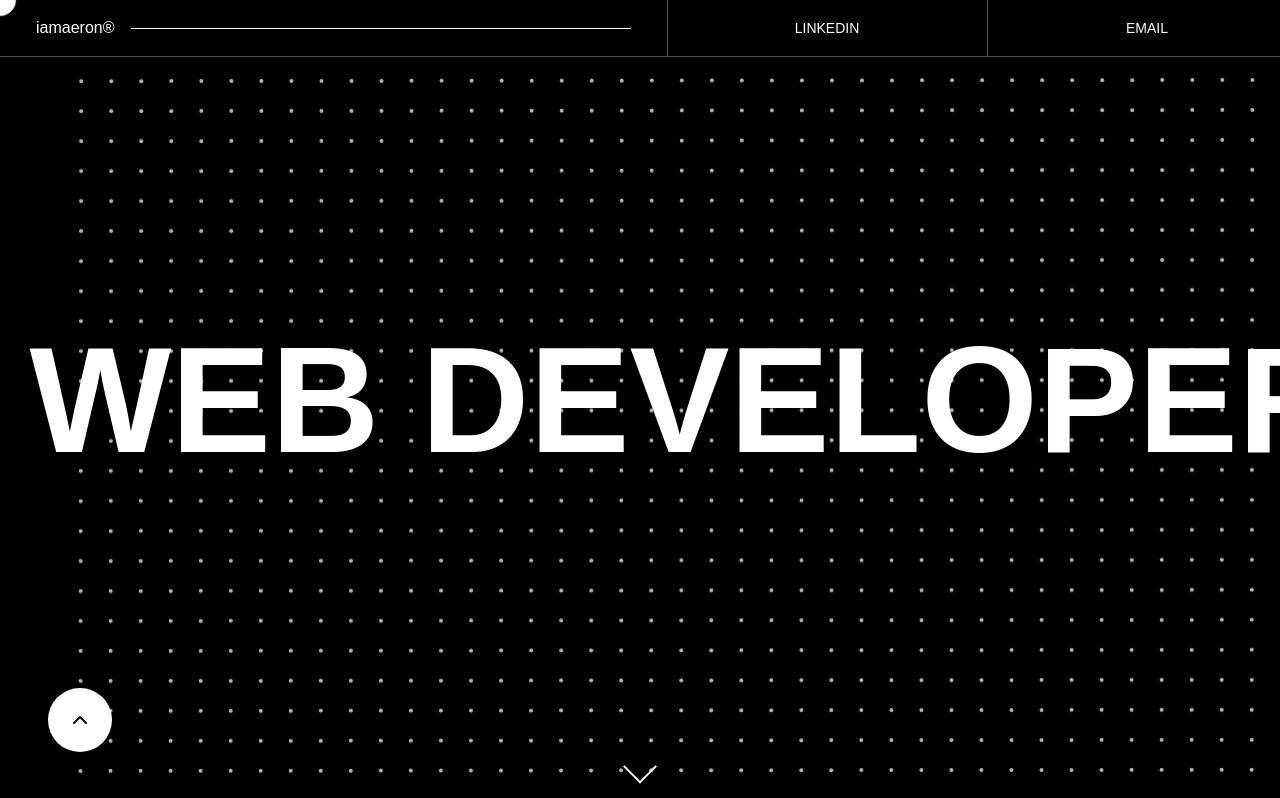
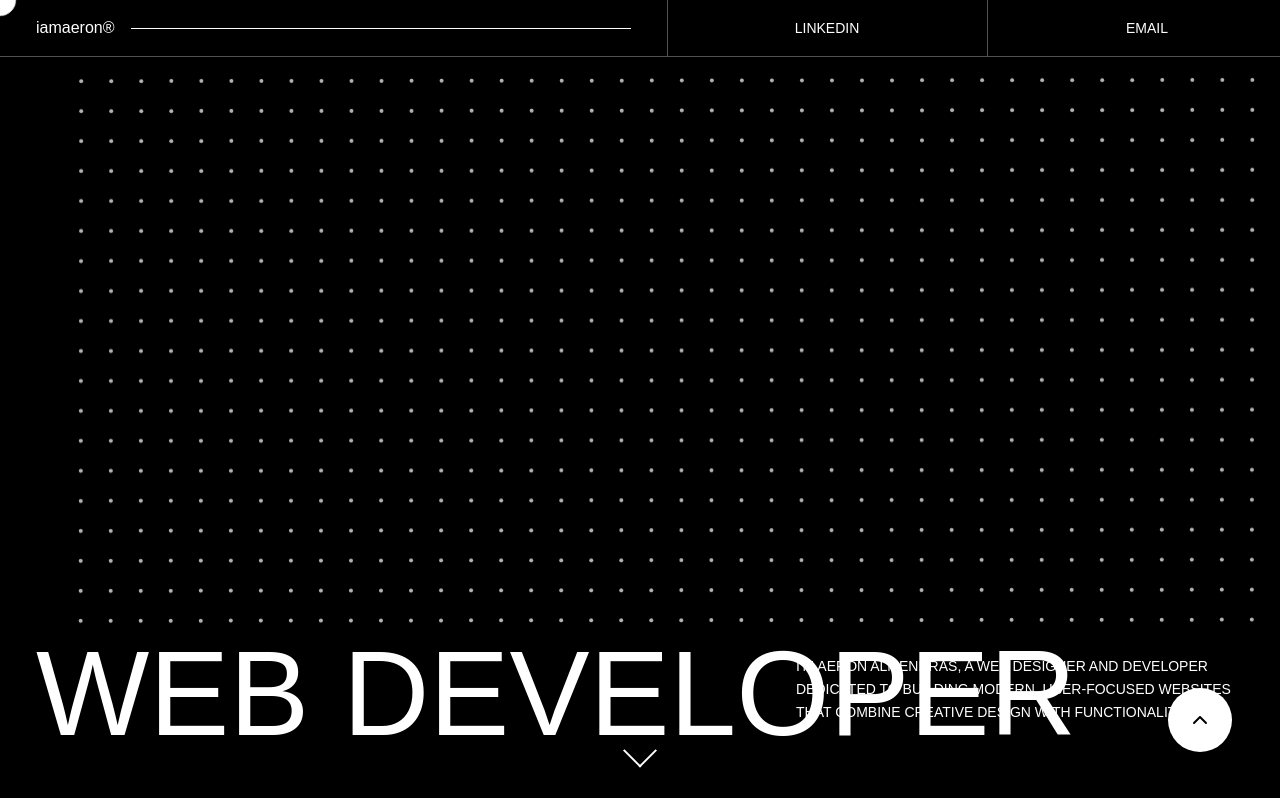
Before and after one commit to almen1/aeron.github.io, a React (Vite) app: page / in a window 1280 px wide. Shown: the top 798 px of the page. Built offline with nearby package versions, Linux system fonts and the light colour scheme; a web font is replaced by a local one.

Commit message:
UI Updates

```diff
--- a/src/App.jsx
+++ b/src/App.jsx
@@ -34,7 +34,7 @@ function App() {
             style={{ backgroundColor: 'var(--color-primary)' }}
           >
             <Hero />
-            <About />
+            {/* <About /> */}
             <Skills />
             <Works />
             {/* <Marquee /> */}
--- a/src/components/BackToTop.jsx
+++ b/src/components/BackToTop.jsx
@@ -46,7 +46,7 @@ const BackToTop = () => {
 
   return (
     <motion.div
-      className="fixed bottom-12 left-12 z-50"
+      className="fixed bottom-12 right-12 z-50"
       initial={{ opacity: 0, scale: 0 }}
       animate={{ opacity: 1, scale: 1 }}
       transition={{ duration: 0.5, ease: "easeOut" }}
--- a/src/components/CustomCursor.jsx
+++ b/src/components/CustomCursor.jsx
@@ -32,7 +32,7 @@ const CustomCursor = () => {
         else if (elementAtCursor.classList.contains('cursor-encapsulate')) {
           gsap.to(cursor, {
             backgroundColor: "#ffffff",
-            scale: 15.0,
+            scale: 5.0,
             mixBlendMode: "difference",
             duration: 0.4,
             ease: "power2.out"
--- a/src/components/Hero.jsx
+++ b/src/components/Hero.jsx
@@ -10,43 +10,21 @@ const Hero = () => {
   const roleRef = useRef(null)
   const scrollRef = useRef(null)
   const webRef = useRef(null)
-  const subtextRef = useRef(null)
 
   const roles = ["DEVELOPER", "DESIGNER"]
   const mouse = useRef({ x: -9999, y: -9999 })
   const dimensionsRef = useRef({ w: 0, h: 0 })
   const dotsRef = useRef([])
 
-  // Hero reveal animations
+  // Reveal animations
   useEffect(() => {
     const tl = gsap.timeline({ delay: 0.2 })
-
-    tl.fromTo(
-      sectionRef.current,
-      { opacity: 0 },
-      { opacity: 1, duration: 0.6, ease: "power2.out" }
-    )
-      .fromTo(
-        webRef.current,
-        { y: 80, opacity: 0 },
-        { y: 0, opacity: 1, duration: 0.8, ease: "power3.out" },
-        "-=0.2"
-      )
-      .fromTo(
-        roleRef.current,
-        { y: 80, opacity: 0 },
-        { y: 0, opacity: 1, duration: 0.8, ease: "power3.out" },
-        "-=0.4"
-      )
-      .fromTo(
-        subtextRef.current,
-        { y: 30, opacity: 0 },
-        { y: 0, opacity: 1, duration: 0.8, ease: "power2.out" },
-        "-=0.3"
-      )
+    tl.fromTo(sectionRef.current, { opacity: 0 }, { opacity: 1, duration: 0.6 })
+      .fromTo(webRef.current, { y: 80, opacity: 0 }, { y: 0, opacity: 1, duration: 0.8 }, "-=0.2")
+      .fromTo(roleRef.current, { y: 80, opacity: 0 }, { y: 0, opacity: 1, duration: 0.8 }, "-=0.4")
   }, [])
 
-  // Cycle roles with GSAP TextPlugin
+  // Cycle roles
   useEffect(() => {
     let i = 0
     const cycle = () => {
@@ -62,7 +40,7 @@ const Hero = () => {
     return () => clearInterval(interval)
   }, [])
 
-  // Scroll down animation
+  // Scroll arrow bounce
   useEffect(() => {
     if (scrollRef.current) {
       gsap.to(scrollRef.current, {
@@ -75,17 +53,16 @@ const Hero = () => {
     }
   }, [])
 
-  // Canvas background (untouched)
+  // Dot canvas background
   useEffect(() => {
     const canvas = canvasRef.current
     const ctx = canvas.getContext("2d")
-
     const gridSize = 30
     const size = 2
 
     const createDots = () => {
       const w = window.innerWidth
-      const h = window.innerHeight
+      const h = (window.innerHeight * 0.8) // only 80vh
       dimensionsRef.current = { w, h }
       canvas.width = w
       canvas.height = h
@@ -154,48 +131,43 @@ const Hero = () => {
   return (
     <section
       ref={sectionRef}
-      className="h-[100vh] border-b relative overflow-hidden"
-      style={{
-        borderBottomColor: "var(--color-secondary)",
-        opacity: 0,
-      }}
+      className="h-screen flex flex-col border-b"
+      style={{ borderBottomColor: "var(--color-secondary)", opacity: 0 }}
     >
-      {/* Dot grid background */}
+      {/* 80vh dots */}
+      <div className="relative h-[80vh] w-full overflow-hidden">
         <canvas
           ref={canvasRef}
           className="absolute top-0 left-0 w-full h-full pointer-events-none"
           style={{ zIndex: 1 }}
         />
+      </div>
 
-      {/* Content */}
-      <div className="relative z-10 h-full flex flex-col items-center justify-center">
+       {/* 20vh text */}
+       <div className="relative h-[20vh] flex flex-col items-start justify-end z-10">
          <div className="flex w-full max-w-6xl">
-          {/* Left column for WEB */}
-          <div className="w-[31%] flex justify-end">
+           <div className="flex w-full max-w-6xl justify-start px-9 py-4">
              <h1
-              ref={webRef}
-              className="font-main text-8xl md:text-[150px] font-bold"
+               className="font-main text-[64px] md:text-[120px] font-norma"
                style={{ color: "var(--color-background)" }}
              >
-              WEB&nbsp;
+               <span ref={webRef}>WEB&nbsp;</span>
+               <span ref={roleRef}></span>
              </h1>
            </div>
 
-          {/* Right column for cycling role */}
-          <div className="w-[69%] flex justify-start">
-            <h1
-              ref={roleRef}
-              className="font-main text-8xl md:text-[150px] font-bold"
-              style={{ color: "var(--color-background)" }}
-            />
-          </div>
+           {/* Simple description */}
+           <div className="absolute right-9 top-4 max-w-md">
+             <p className="font-main text-sm font-normal leading-relaxed cursor-encapsulate" style={{ color: "var(--color-background)" }}>
+               I'M AERON ALMENDRAS, A WEB DESIGNER AND DEVELOPER DEDICATED TO BUILDING MODERN, USER-FOCUSED WEBSITES THAT COMBINE CREATIVE DESIGN WITH FUNCTIONALITY.
+             </p>
            </div>
          </div>
 
-      {/* Scroll down animation */}
+        {/* Scroll arrow */}
         <div
           ref={scrollRef}
-        className="absolute bottom-6 left-1/2 transform -translate-x-1/2"
+          className="absolute bottom-10 left-1/2 transform -translate-x-1/2"
         >
           <span
             className="block w-6 h-6 border-l-2 border-b-2"
@@ -205,6 +177,7 @@ const Hero = () => {
             }}
           />
         </div>
+      </div>
     </section>
   )
 }
```
Lines whose indentation alone changed are shown as unchanged.
